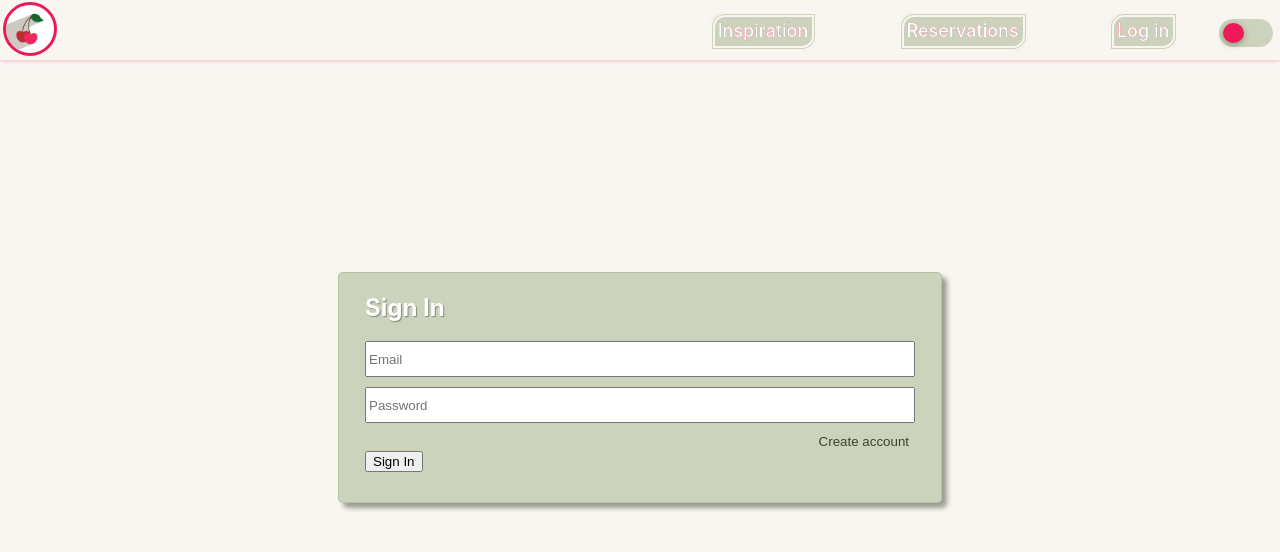
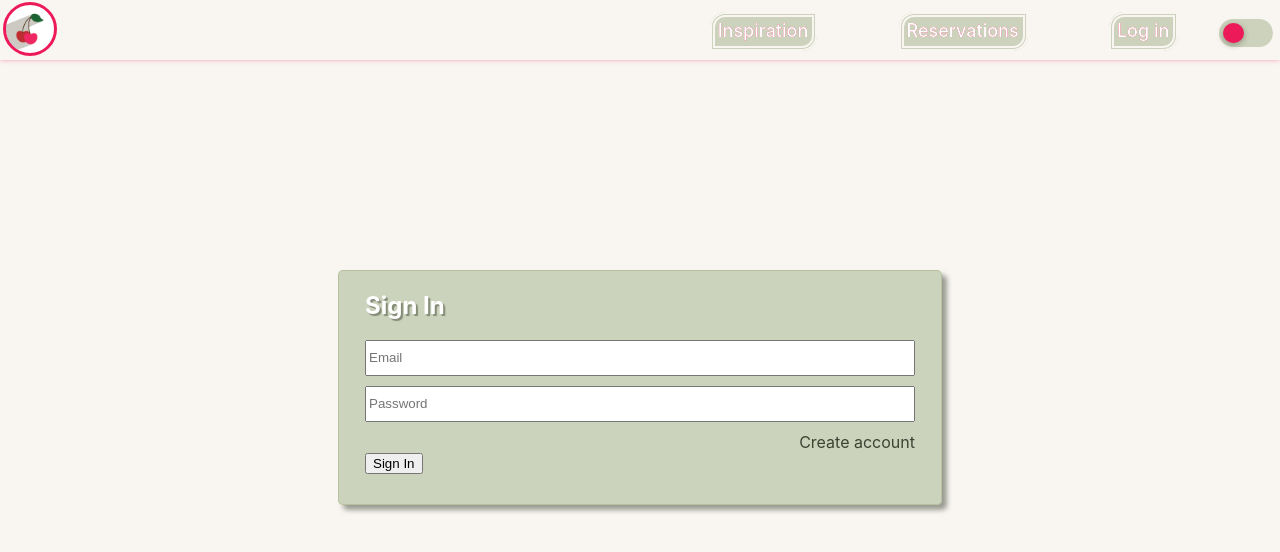
Before and after one commit to Response201/Recipe-dictionary, a React (Create React App) app in the folder frontend/: page /signin in a window 1280 px wide. Shown: the top 552 px of the page. Built offline with nearby package versions, Linux system fonts and the light colour scheme.

Commit message:
create user fetch

```diff
--- a/frontend/src/components/SignInorUpComponent.js
+++ b/frontend/src/components/SignInorUpComponent.js
@@ -1,31 +1,85 @@
 import React, { useState } from "react";
-import '../pages/signInOrUp.scss'
+import "../pages/signInOrUp.scss";
 export const SignInorUp = ({
   title,
   inputOne,
   inputTwo,
   inputThree,
   inputFour,
+  inputFive,
   showExtraInput,
   onClick,
-  btnText
+  btnText,
+  urlRout
 }) => {
   const [oneInput, setOneInput] = useState("");
   const [twoInput, setTwoInput] = useState("");
   const [threeInput, setThreeInput] = useState("");
   const [fourInput, setFourInput] = useState("");
-
+  const [fiveInput, setFiveInput] = useState("");
+  const [message, setMessage] = useState("");
   const onSubmit = (e) => {
     e.preventDefault();
-    if(title === 'Sign in'){
 
+    if (urlRout === "signin") {
+      console.log(urlRout);
 
+      const options = {
+        method: "POST",
+        headers: {
+          "Content-Type": "application/json"
+        },
+        body: JSON.stringify({ email: { oneInput }, password: { twoInput } })
+      };
 
+      fetch(`https://backend-recipe-ect.herokuapp.com/${urlRout}`, options)
+        .then((response) => response.json())
+        .then((data) => {
+          if (data.response) {
+            console.log(data.response);
+            console.log(data);
+          } else {
+            console.log(data.message);
+          }
+        });
+    } else if (urlRout === "signup") {
+      console.log(urlRout, oneInput);
+
+      const options = {
+        method: "POST",
+        headers: {
+          "Content-Type": "application/json"
+        },
+        body: JSON.stringify({
+          email: oneInput,
+          password: twoInput,
+          username: threeInput,
+          firstname: fourInput,
+          lastname: fiveInput
+        })
+      };
+
+      fetch(`https://backend-recipe-ect.herokuapp.com/${urlRout}`, options)
+        .then((response) => response.json())
+        .then((data) => {
+          if (data.response) {
+            console.log(data);
+            setMessage(data.response.message);
+            setOneInput("");
+            setTwoInput("");
+            setThreeInput("");
+            setFourInput("");
+            setFiveInput("");
+          } else {
+            console.log(data.message);
+            setMessage(data.message);
+          }
+        });
     }
   };
 
   return (
-    <form onSubmit={onSubmit} className='SignInorUp___Form'>
+    <form onSubmit={onSubmit} className="SignInorUp___Form">
       <h2>{title}</h2>
 
       <section className="SignInorUp___inputContainer">
@@ -56,6 +110,12 @@ export const SignInorUp = ({
                 value={fourInput}
                 onChange={(e) => setFourInput(e.target.value)}
               />
+              <input
+                type="text"
+                placeholder={inputFive}
+                value={fiveInput}
+                onChange={(e) => setFiveInput(e.target.value)}
+              />
             </>
           ) : (
             ""
@@ -63,9 +123,11 @@ export const SignInorUp = ({
         </>
       </section>
       <section className="dirBtn">
-        <button onClick={onClick}> {btnText} </button>
+        <div onClick={onClick}> {btnText} </div>
       </section>
       <button type="submit">{title}</button>
+      <br />
+      {message}
     </form>
   );
 };
--- a/frontend/src/pages/SignInOrUp.js
+++ b/frontend/src/pages/SignInOrUp.js
@@ -5,16 +5,18 @@ export const SignInOrUp = () => {
   const [show, setShow] = useState(false);
   const [btn, setBtn] = useState("Create account");
   const [title, setTitle] = useState("Sign In");
-
+const [urlRout, setUrlRout] = useState('signup')
   const onClick = () => {
     if (show) {
       setShow(false);
       setBtn("Create account");
       setTitle("Sign in");
+      setUrlRout('signin')
     } else {
       setShow(true);
       setBtn("Sing in");
       setTitle("Create account");
+      setUrlRout('signup')
     }
   };
 
@@ -27,11 +29,13 @@ export const SignInOrUp = () => {
         title={title}
         inputOne={"Email"}
         inputTwo={"Password"}
-        inputThree={"Firstname"}
-        inputFour={"Lastname"}
+        inputThree={"Username"}
+        inputFour={"Firstname"}
+        inputFive={"Lastname"}
         showExtraInput={show}
         onClick={onClick}
         btnText={btn}
+        urlRout={urlRout}
       />
     </section>
   );
--- a/frontend/src/pages/signInOrUp.scss
+++ b/frontend/src/pages/signInOrUp.scss
@@ -11,12 +11,15 @@
   border: 0.1px solid var(--primary-one);
   border-radius: 5px;
   box-shadow: 5px 5px 5px var(--shadow);
-  text-shadow: 1px 1px 1px var(--shadow);
   max-height: 350px;
   width: 90%;
   max-width: 550px;
   padding: 0px 2% 30px 2%;
   color: var(--text-primary);
+
+  h2 {
+    text-shadow: 2px 2px 1px var(--shadow);
+  }
 }
 .SignInorUp___inputContainer {
   display: flex;
@@ -34,12 +37,12 @@
   display: flex;
   justify-content: flex-end;
 
-  button {
+  div {
     background-color: transparent;
     border: none;
     color: var(--text-secondary);
   }
-  button:hover {
+  div:hover {
     text-decoration: underline;
   }
 }
```
